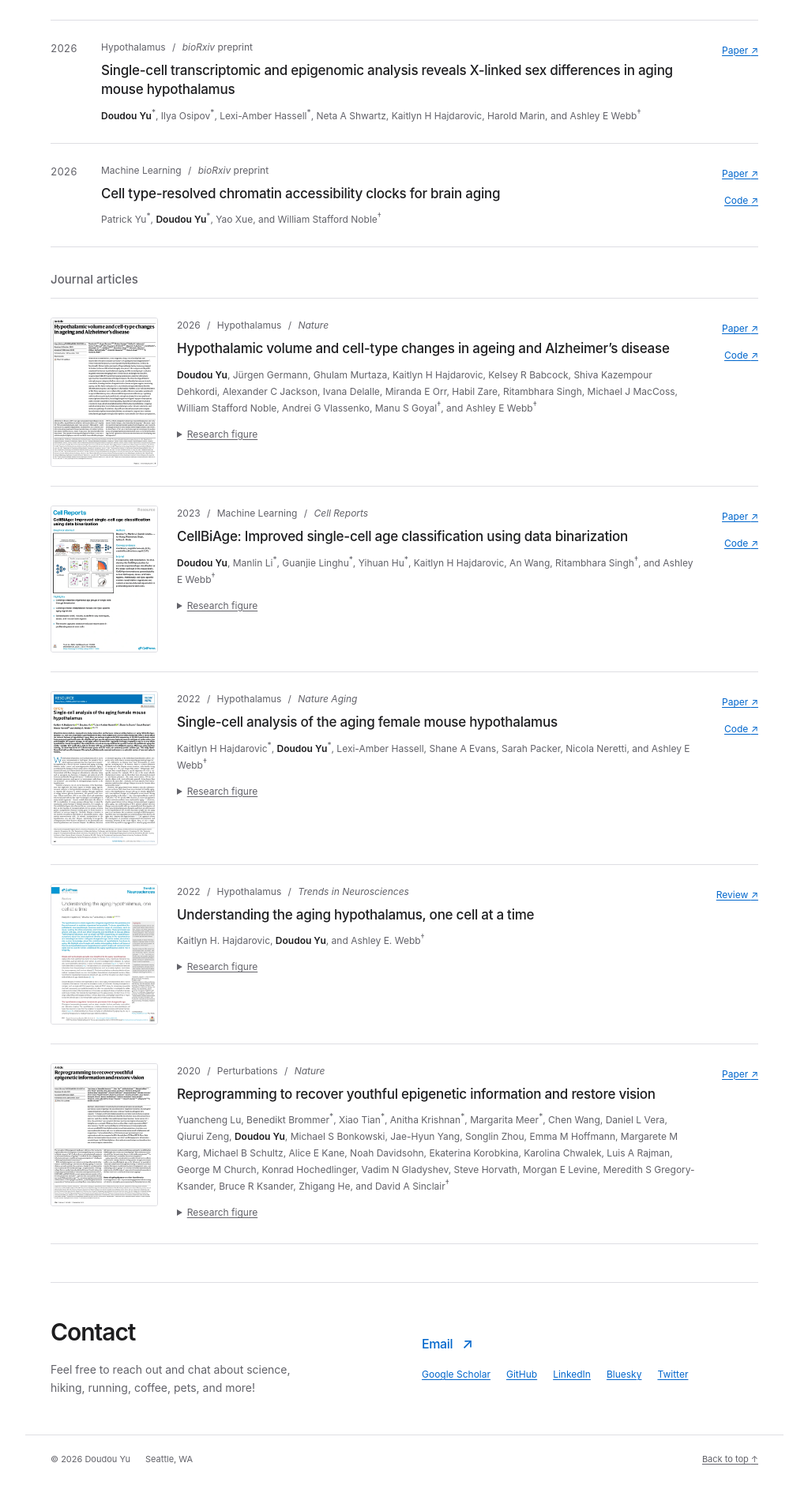
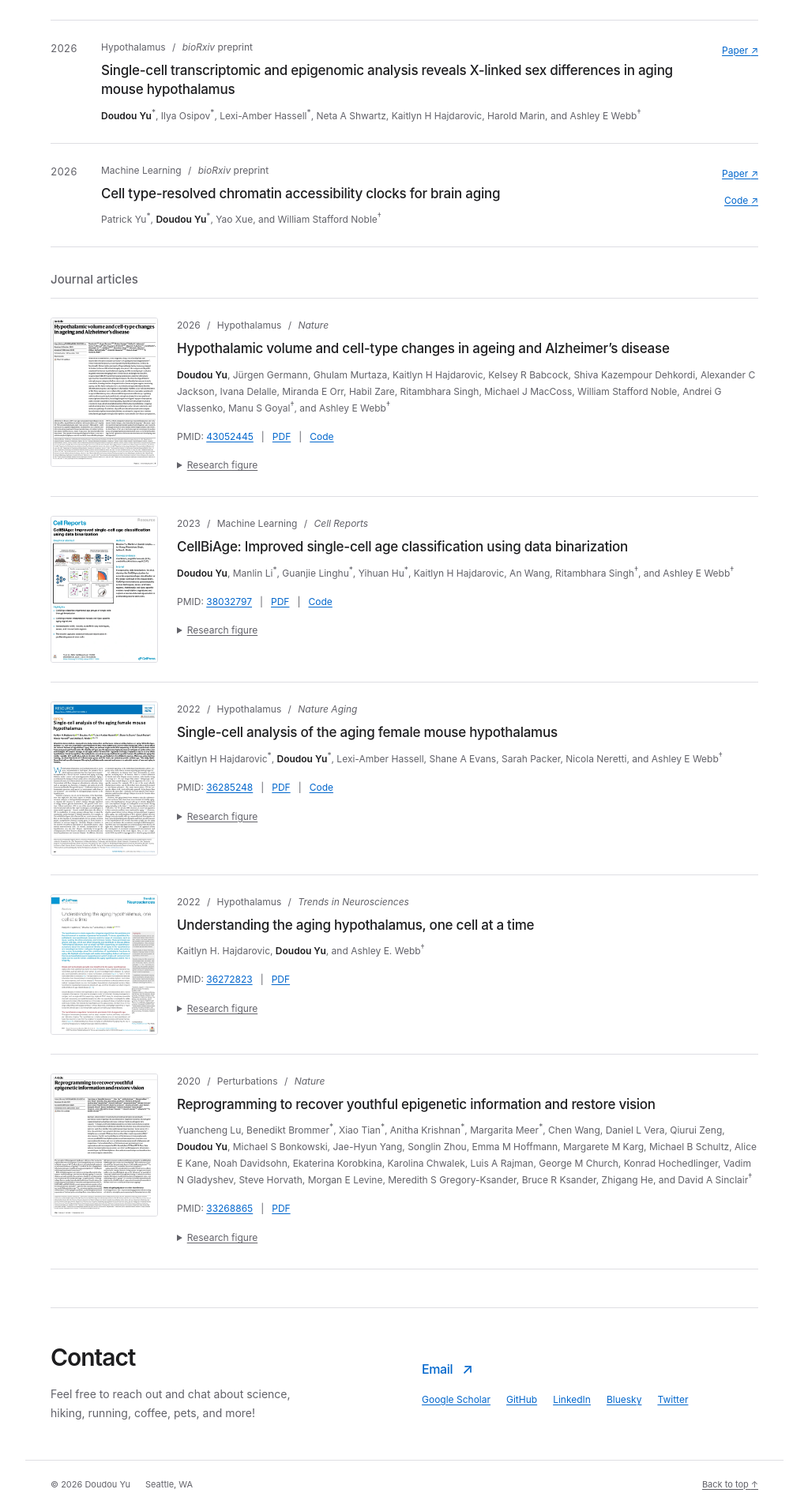
Before and after one commit to ddfishbean/ddfishbean.github.io, a Jekyll site: the page built from _pages/about.md, in a window 1280 px wide. Shown: the part 1200-3109 px from the top of the page at 79% size, without its empty margins (128-1151 px from the left). Built offline with Jekyll 4.4.1, drawn with Linux system fonts in a browser that asks for light colours; before the commit the page ends 3077 px from its top, so only the background shows below that.

Commit message:
Add PMID and original PDF links to published papers

```diff
--- a/_includes/publication-entry.html
+++ b/_includes/publication-entry.html
@@ -11,6 +11,13 @@
     <p class="publication-meta">{% if has_preview %}{{ work.year }} <span aria-hidden="true">/</span> {% endif %}{{ work.topic }} <span aria-hidden="true">/</span> <em class="journal-name">{{ work.venue }}</em>{% if work.category == 'preprint' %} preprint{% endif %}</p>
     <h{{ include.heading_level | default: 4 }}>{% if work.link_paper != false %}<a href="{{ work.paper_url }}">{{ work.title | escape }}</a>{% else %}{{ work.title | escape }}{% endif %}</h{{ include.heading_level | default: 4 }}>
     <p class="authors">{{ work.authors }}</p>
+    {% if work.category == 'publication' %}
+    <div class="publication-resources">
+      {% if work.pmid %}<span class="publication-resource">PMID: <a href="https://pubmed.ncbi.nlm.nih.gov/{{ work.pmid }}/" target="_blank" rel="noopener" aria-label="PMID {{ work.pmid }} for {{ work.title | escape }} (opens in a new tab)">{{ work.pmid }}</a></span>{% endif %}
+      {% if work.pdf_url %}{% if work.pmid %}<span class="resource-separator" aria-hidden="true">|</span>{% endif %}<a href="{{ work.pdf_url | relative_url }}" target="_blank" rel="noopener" aria-label="PDF of {{ work.title | escape }} (opens in a new tab)">PDF</a>{% endif %}
+      {% if work.code_url %}{% if work.pmid or work.pdf_url %}<span class="resource-separator" aria-hidden="true">|</span>{% endif %}<a href="{{ work.code_url }}" target="_blank" rel="noopener" aria-label="Code for {{ work.title | escape }} (opens in a new tab)">Code</a>{% endif %}
+    </div>
+    {% endif %}
     {% if work.status %}<p class="publication-status">{{ work.status }}{% if work.forthcoming_venue %} at <em class="journal-name">{{ work.forthcoming_venue }}</em>{% endif %}</p>{% endif %}
     {% if work.image %}<details class="publication-details">
       <summary>Research figure<span class="sr-only"> for {{ work.title | escape }}</span></summary>
@@ -20,8 +27,8 @@
       </div>
     </details>{% endif %}
   </div>
-  <div class="publication-links">
+  {% if work.category != 'publication' %}<div class="publication-links">
     {% if work.link_paper != false %}<a href="{{ work.paper_url }}" aria-label="Read {{ work.title | escape }}">{{ work.paper_label | default: 'Paper' }} <span aria-hidden="true">↗</span></a>{% endif %}
     {% if work.code_url %}<a href="{{ work.code_url }}" aria-label="Code for {{ work.title | escape }}">Code <span aria-hidden="true">↗</span></a>{% endif %}
-  </div>
+  </div>{% endif %}
 </article>
--- a/assets/css/profile.css
+++ b/assets/css/profile.css
@@ -66,7 +66,7 @@ p + p { margin-top: 16px; }
 .publication[hidden], .publication-group[hidden], .publication-filters[hidden] { display: none; }
 .publication-group { font-size: 15px; font-weight: 500; color: var(--muted); letter-spacing: 0; margin-top: 32px; padding-bottom: 13px; border-bottom: 1px solid var(--line); }
 .publication { display: grid; grid-template-columns: 44px minmax(0, 1fr) 56px; gap: 20px; padding-block: 24px; border-bottom: 1px solid var(--line); scroll-margin-top: 26px; }
-.publication--illustrated { grid-template-columns: 136px minmax(0, 1fr) 56px; gap: 24px; }
+.publication--illustrated { grid-template-columns: 136px minmax(0, 1fr); gap: 24px; }
 .publication-preview { display: block; align-self: start; background: #fff; border: 1px solid var(--line); border-radius: 3px; overflow: hidden; }
 .publication-preview:hover { border-color: var(--accent); }
 .publication-preview img { width: 100%; height: auto; }
@@ -79,6 +79,10 @@ p + p { margin-top: 16px; }
 .authors { color: var(--muted); font-size: 12px; line-height: 1.75; margin-top: 10px; }
 .authors strong { color: var(--ink); font-weight: 600; }
 .authors sup { font-size: .85em; line-height: 0; }
+.publication-resources { display: flex; flex-wrap: wrap; align-items: center; gap: 0 10px; margin-top: 12px; font-size: 12px; }
+.publication-resource { white-space: nowrap; }
+.publication-resources a { display: inline-block; padding-block: 4px; }
+.publication-resource, .resource-separator { color: var(--muted); }
 .publication-legend { display: flex; flex-wrap: wrap; gap: 4px 24px; color: var(--muted); font-size: 12px; margin-top: 16px; }
 .publication-status { font-size: 12px; margin-top: 9px; }
 .publication-details { font-size: 12px; color: var(--muted); margin-top: 8px; }
```
Also changed, not shown: _data/selected_publications.yml (+7 -0 lines), 2 other files.
